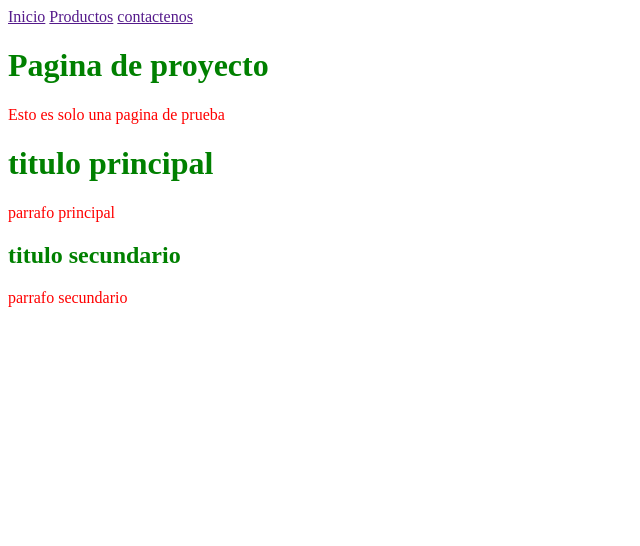
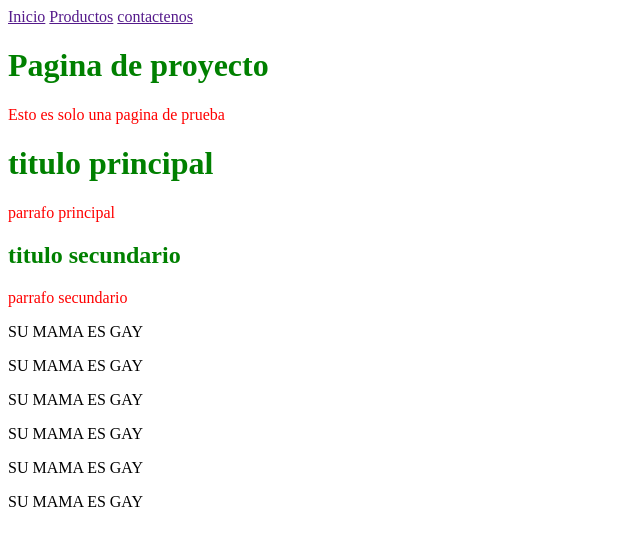
Before and after one commit to leandro232323/talentoTech_proyectos, a plain HTML site: page clase_practica_30Oct2025/index.html in a window 1280 px wide. Shown: the whole page, without its empty margins (0-640 px from the left). Drawn offline with Linux system fonts and the light colour scheme.

Commit message:
se agregaron nuevo parrafos

```diff
--- a/clase_practica_30Oct2025/index.html
+++ b/clase_practica_30Oct2025/index.html
@@ -21,5 +21,12 @@
     <h2 class="principal" id="titulo1">titulo secundario</h2>
     <p class="parrafo">parrafo secundario</p>
 
+    <P>SU MAMA ES GAY</P>
+    <P>SU MAMA ES GAY</P>
+    <P>SU MAMA ES GAY</P>
+    <P>SU MAMA ES GAY</P>
+    <P>SU MAMA ES GAY</P>
+    <P>SU MAMA ES GAY</P>
+
 </body>
 </html>
```
Also changed, not shown: 1 other file.
